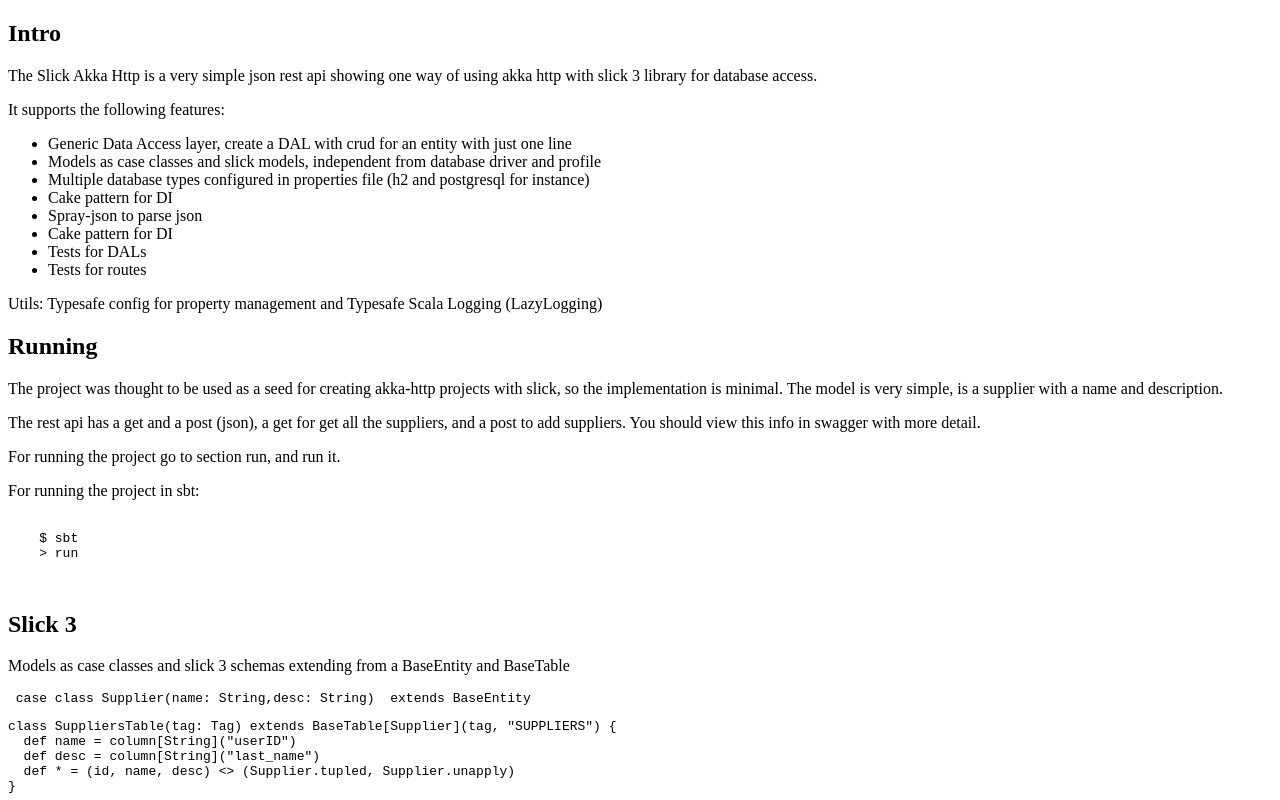
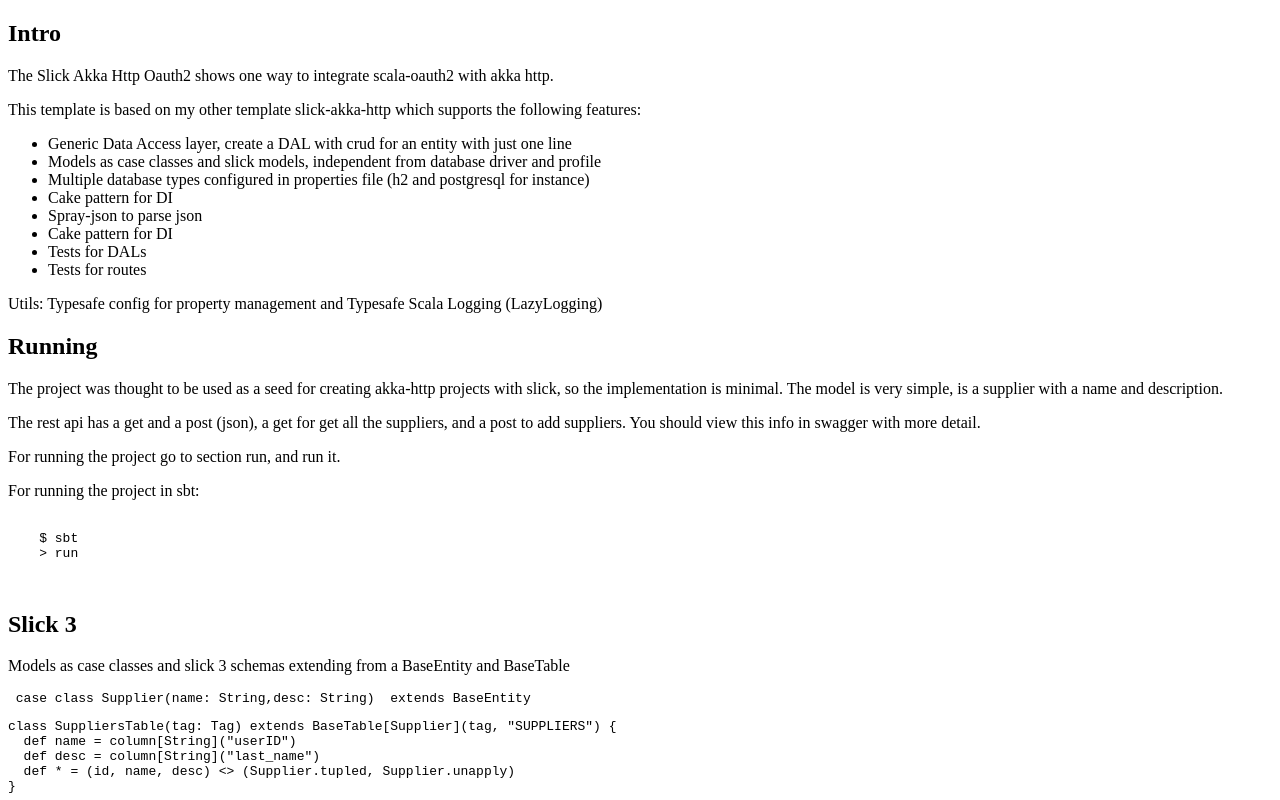
Before and after one commit to cdiniz/slick-akka-http-oauth2, a plain HTML site: page tutorial/index.html in a window 1280 px wide. Shown: the top 800 px of the page. Drawn offline with Linux system fonts and the light colour scheme.

Commit message:
Cleaning project removing swagger and others from old template.

```diff
--- a/tutorial/index.html
+++ b/tutorial/index.html
@@ -7,10 +7,10 @@
 <div>
     <h2>Intro</h2>
 
-    <p>The Slick Akka Http is a very simple json rest api showing one way of using akka http with slick 3 library for database access.
+    <p>The Slick Akka Http Oauth2 shows one way to integrate scala-oauth2 with akka http.
     </p>
 
-    <p> It supports the following features:    </p>
+    <p> This template is based on my other template slick-akka-http which supports the following features:    </p>
 
     <ul><li>   Generic Data Access layer, create a DAL with crud for an entity with just one line    </li>
         <li>   Models as case classes and slick models, independent from database driver and profile    </li>
@@ -96,7 +96,7 @@
     <p>The generic DAL is used in suppliers DAL as example:</p>
 
     <pre><code>
-        	override val suppliersDal = new BaseDalImpl[SuppliersTable,Supplier](TableQuery[SuppliersTable]) {}
+        	override val accountsDal = new BaseDalImpl[AccountsTable,Account](TableQuery[AccountsTable]) {}
     </code></pre>
 
 </div>
```
Also changed, not shown: 13 other files.
